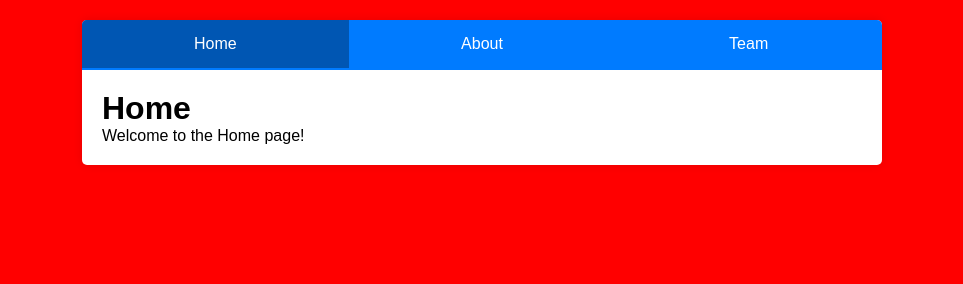
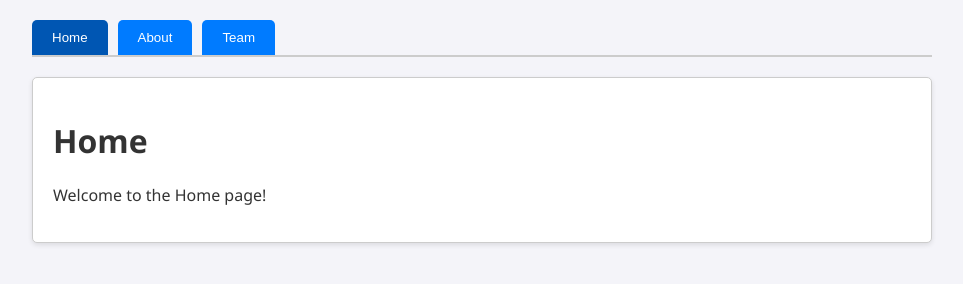
Before and after one commit to RobNova1/improved-house-sorter, a website: page public/index.html in a window 1280 px wide. Shown: the whole page, without its empty margins (158-1121 px from the left). Drawn offline with Linux system fonts and the light colour scheme.

```diff
--- a/package.json
+++ b/package.json
@@ -10,6 +10,7 @@
   "license": "ISC",
   "description": "",
   "dependencies": {
+    "basic-auth": "^2.0.1",
     "express": "^4.19.2"
   }
 }
--- a/public/index.html
+++ b/public/index.html
@@ -4,15 +4,60 @@
     <meta charset="UTF-8">
     <meta name="viewport" content="width=device-width, initial-scale=1.0">
     <title>Node.js WebApp</title>
-    <!-- Link to your external CSS file -->
-    <link rel="stylesheet" href="styles.css">
+    <link rel="icon" href="favicon.ico" type="image/x-icon">
+    <style>
+        body {
+            font-family: 'Segoe UI', Tahoma, Geneva, Verdana, sans-serif;
+            margin: 0;
+            padding: 0;
+            background-color: #f4f4f9;
+            color: #333;
+        }
+        .container {
+            max-width: 900px;
+            margin: 0 auto;
+            padding: 20px;
+        }
+        .tabs {
+            display: flex;
+            border-bottom: 2px solid #ccc;
+            margin-bottom: 20px;
+        }
+        .tab {
+            margin: 0 10px 0 0;
+            padding: 10px 20px;
+            cursor: pointer;
+            border: none;
+            background-color: #007bff;
+            color: #fff;
+            border-radius: 5px 5px 0 0;
+            transition: background-color 0.3s;
+        }
+        .tab-active {
+            background-color: #0056b3;
+        }
+        .tab:hover {
+            background-color: #0056b3;
+        }
+        .tab-content {
+            display: none;
+            padding: 20px;
+            background-color: #fff;
+            border: 1px solid #ccc;
+            border-radius: 5px;
+            box-shadow: 0 2px 5px rgba(0, 0, 0, 0.1);
+        }
+        .active {
+            display: block;
+        }
+    </style>
 </head>
 <body>
     <div class="container">
         <div class="tabs">
-            <div class="tab tab-active" onclick="showTab('home')">Home</div>
-            <div class="tab" onclick="showTab('about')">About</div>
-            <div class="tab" onclick="showTab('team')">Team</div>
+            <button class="tab tab-active" onclick="showTab('home')">Home</button>
+            <button class="tab" onclick="showTab('about')">About</button>
+            <button class="tab" onclick="showTab('team')">Team</button>
         </div>
         <div id="home" class="tab-content active">
             <h1>Home</h1>
```
Also changed, not shown: server.js (+19 -7 lines), public/favicon.ico (added), 1 other file.
